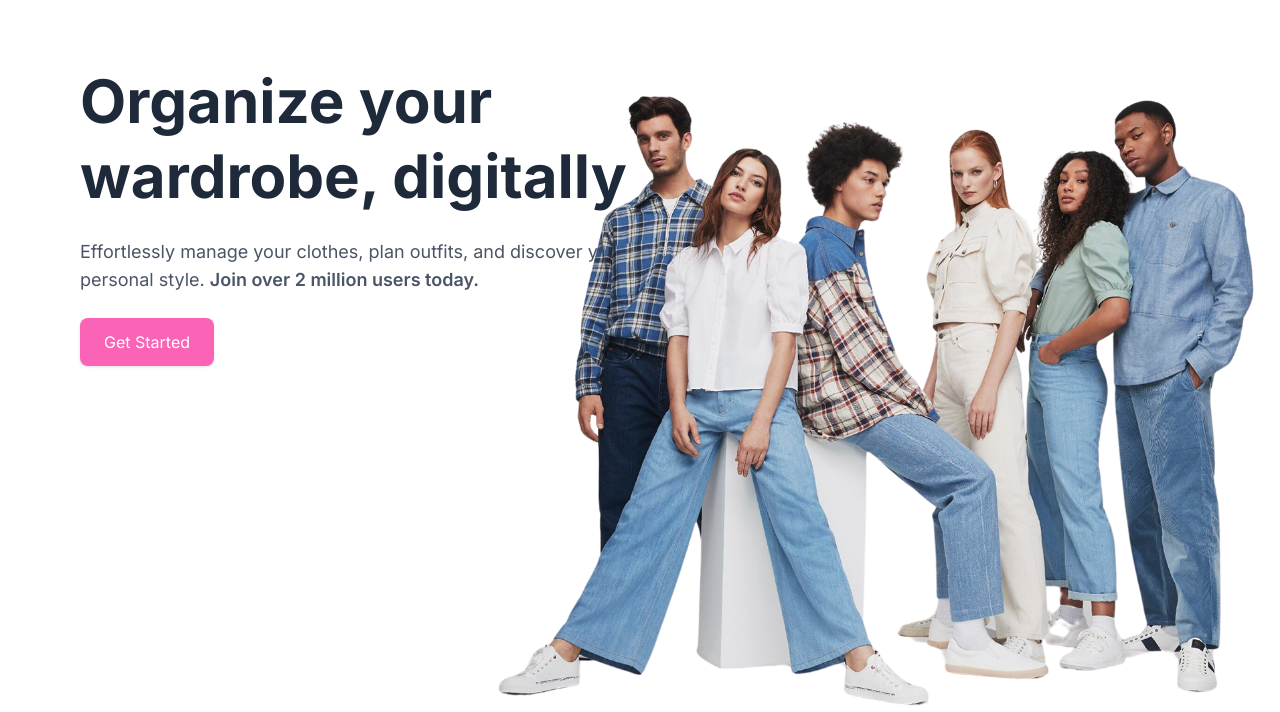
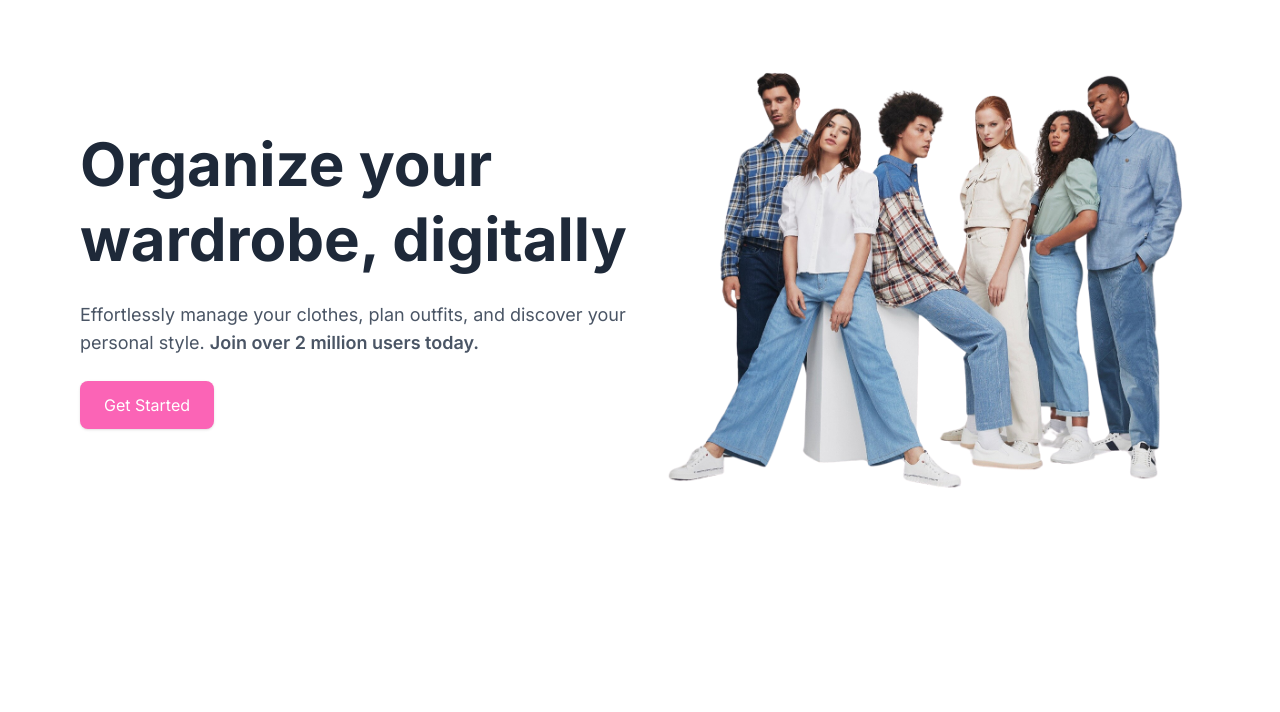
Before and after one commit to bigbusbeluga/DressCode-App, a Django app: page /landing/ in a window 1280 px wide. Shown: the part 88-800 px from the top of the page. Run offline with Django 5.2, Linux system fonts and the light colour scheme; style sheets or scripts are compiled from the project's sources.

Commit message:
Update landing.html

```diff
--- a/base/templates/base/landing.html
+++ b/base/templates/base/landing.html
@@ -18,8 +18,8 @@
             </a>
         </div>
 
-        <div class="hidden lg:flex gap-4 absolute bottom-0 right-0">
-            <img src="{% static 'images/hero.png' %}" alt="Models" class="w-[800px]">
+        <div class="hidden lg:flex gap-4 relative bottom-0 right-0">
+            <img src="{% static 'images/hero.png' %}" alt="Models" class="w-[700px]">
         </div>
     </section>
 {% endblock %}
```
